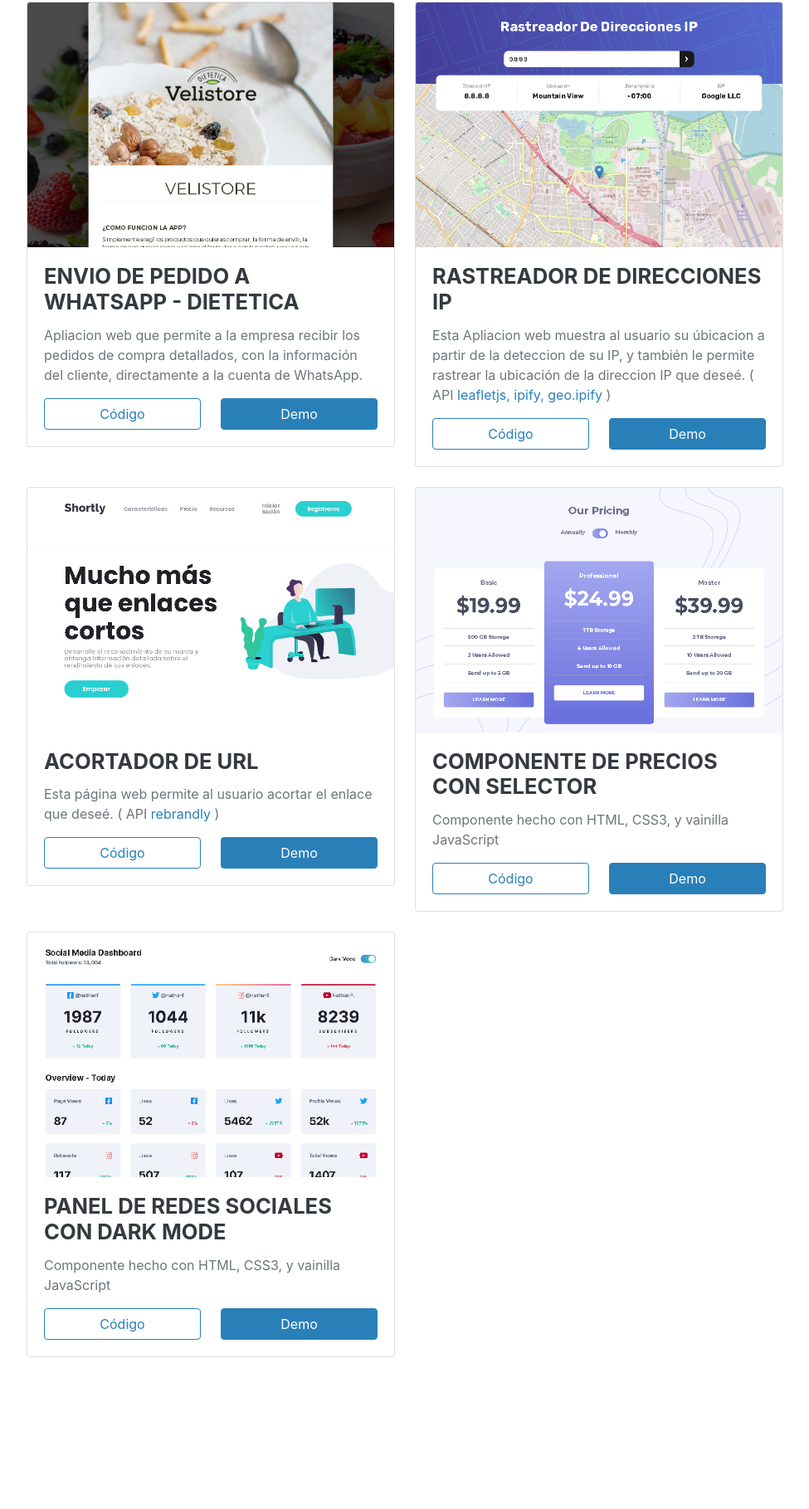
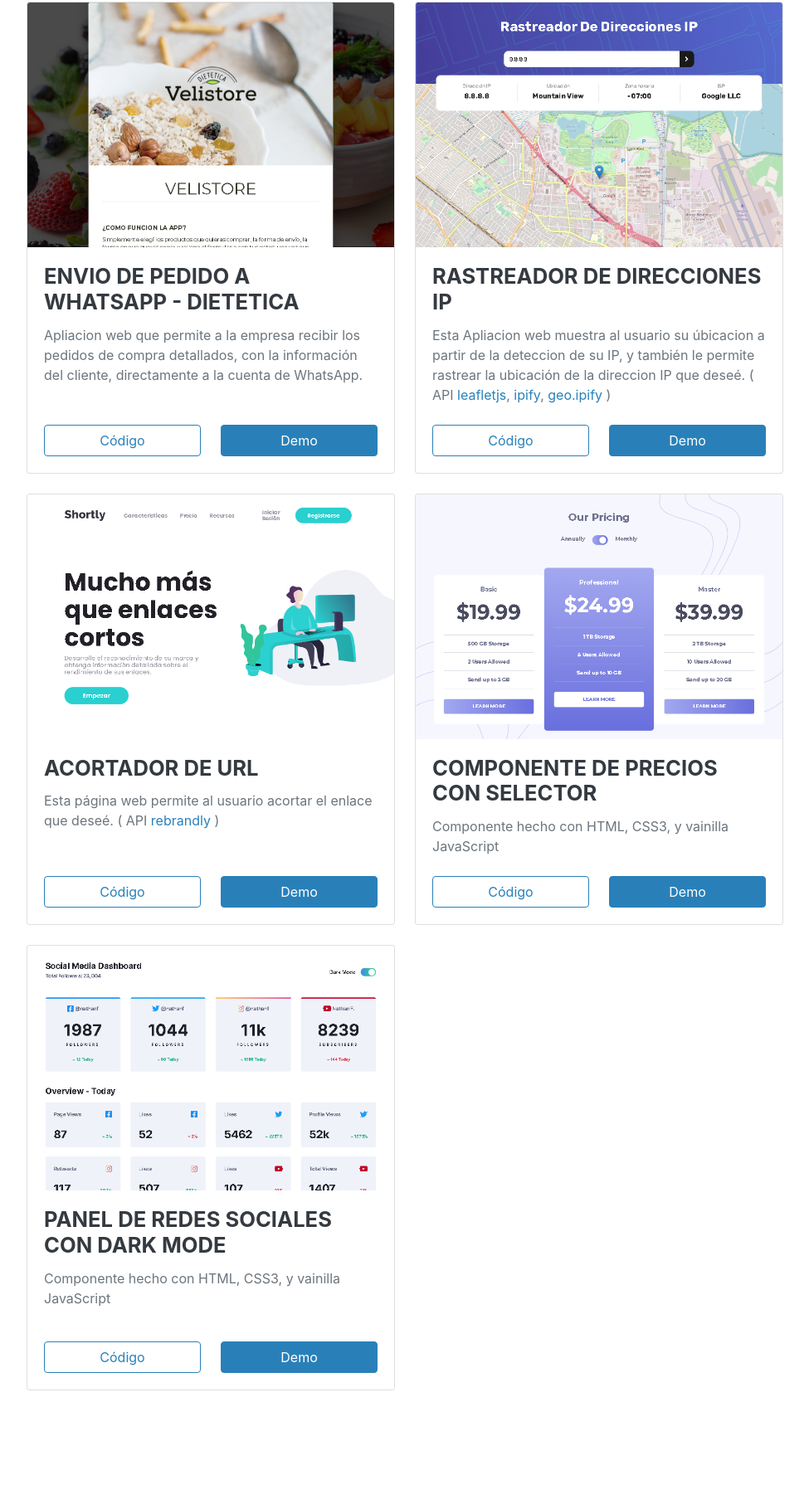
Before and after one commit to Francoveliz/Personal-portfolio, a plain HTML site: page index.html in a window 1280 px wide. Shown: the part 994-2813 px from the top of the page at 83% size, without its empty margins (288-1263 px from the left). Drawn offline with nearby package versions, Linux system fonts and the light colour scheme; a web font is replaced by a local one.

Commit message:
cards strech

```diff
--- a/index.html
+++ b/index.html
@@ -72,16 +72,17 @@
                 <h2 class="mb-5">últimos proyectos</h2>
                 <div class="row ">
                     <!-- velistore -->
-                    <div class="col-md-6 mb-4">
+                    <div class="col-md-6 mb-4 d-flex align-items-stretch">
                         <div class="card">
                             <img class="card-img-top" src="./assets/img/velistore.png" alt="Card image cap">
-                            <div class="card-body">
+                            <div class="card-body d-flex flex-column justify-content-between">
                                 <h5 class="card-title">Envio de pedido a WhatsApp - dietetica</h5>
-                                <p class="card-text">Apliacion web que permite a la empresa recibir los pedidos de
+                                <p class="card-text mb-auto">Apliacion web que permite a la empresa recibir los pedidos
+                                    de
                                     compra detallados, con la información del cliente, directamente a la cuenta de
                                     WhatsApp.
                                 </p>
-                                <div class="row">
+                                <div class="row mt-4">
                                     <div class="col">
                                         <a href="https://github.com/Francoveliz/pedido-por-whatsapp/tree/master/velistore"
                                             class="btn btn-outline-primary w-100" target="_blank">Código</a>
@@ -95,17 +96,18 @@
                         </div>
                     </div>
                     <!-- rastreador ip -->
-                    <div class="col-md-6 mb-4">
+                    <div class="col-md-6 mb-4 d-flex align-items-stretch">
                         <div class="card">
                             <img class="card-img-top" src="./assets/img/rastreador-ip.png" alt="Card image cap">
-                            <div class="card-body">
+                            <div class="card-body d-flex flex-column justify-content-between">
                                 <h5 class="card-title">Rastreador de direcciones IP</h5>
-                                <p class="card-text">Esta Apliacion web muestra al usuario su úbicacion a partir de la
+                                <p class="card-text mb-auto">Esta Apliacion web muestra al usuario su úbicacion a partir
+                                    de la
                                     deteccion de su IP, y también le permite rastrear la ubicación de la direccion IP
                                     que deseé. ( API <a href="https://leafletjs.com/" target="_blank">leafletjs</a>, <a
                                         href="https://www.ipify.org/" target="_blank">ipify</a>, <a
                                         href="https://geo.ipify.org/" target="_blank">geo.ipify</a> )</p>
-                                <div class="row">
+                                <div class="row mt-4">
                                     <div class="col">
                                         <a href="https://github.com/Francoveliz/rastreador-ip"
                                             class="btn btn-outline-primary w-100" target="_blank">Código</a>
@@ -119,14 +121,15 @@
                         </div>
                     </div>
                     <!-- acortador url -->
-                    <div class="col-md-6 mb-4">
+                    <div class="col-md-6 mb-4 d-flex align-items-stretch">
                         <div class="card">
                             <img class="card-img-top" src="./assets/img/acortador-de-url.png" alt="Card image cap">
-                            <div class="card-body">
+                            <div class="card-body d-flex flex-column justify-content-between">
                                 <h5 class="card-title">Acortador de URL</h5>
-                                <p class="card-text">Esta página web permite al usuario acortar el enlace que deseé.
+                                <p class="card-text mb-auto">Esta página web permite al usuario acortar el enlace que
+                                    deseé.
                                     ( API <a href="https://rebrandly.com/" target="_blank">rebrandly</a> )</p>
-                                <div class="row">
+                                <div class="row mt-4">
                                     <div class="col">
                                         <a href="https://github.com/Francoveliz/acortador-URL-API"
                                             class="btn btn-outline-primary w-100" target="_blank">Código</a>
@@ -140,13 +143,13 @@
                         </div>
                     </div>
                     <!-- precio switch -->
-                    <div class="col-md-6 mb-4">
+                    <div class="col-md-6 mb-4 d-flex align-items-stretch">
                         <div class="card">
                             <img class="card-img-top" src="./assets/img/precio-switch.png" alt="Card image cap">
-                            <div class="card-body">
+                            <div class="card-body d-flex flex-column justify-content-between">
                                 <h5 class="card-title">Componente de precios con selector</h5>
-                                <p class="card-text">Componente hecho con HTML, CSS3, y vainilla JavaScript</p>
-                                <div class="row">
+                                <p class="card-text mb-auto">Componente hecho con HTML, CSS3, y vainilla JavaScript</p>
+                                <div class="row mt-4">
                                     <div class="col">
                                         <a href="https://github.com/Francoveliz/Componente-de-precio-con-switch"
                                             class="btn btn-outline-primary w-100" target="_blank">Código</a>
@@ -160,15 +163,15 @@
                         </div>
                     </div>
                     <!-- panel redes sociales -->
-                    <div class="col-md-6 mb-4">
+                    <div class="col-md-6 mb-4 d-flex align-items-stretch">
                         <div class="card">
                             <img class="card-img-top"
                                 src="./assets/img/panel-de-redes-sociales-con-selector-de-tema.png"
                                 alt="Card image cap">
-                            <div class="card-body">
+                            <div class="card-body d-flex flex-column justify-content-between">
                                 <h5 class="card-title">Panel de redes sociales con dark mode</h5>
                                 <p class="card-text">Componente hecho con HTML, CSS3, y vainilla JavaScript</p>
-                                <div class="row">
+                                <div class="row mt-4">
                                     <div class="col">
                                         <a href="https://github.com/Francoveliz/panel-de-redes-sociales-con-dark-mode"
                                             class="btn btn-outline-primary w-100" target="_blank">Código</a>
```
